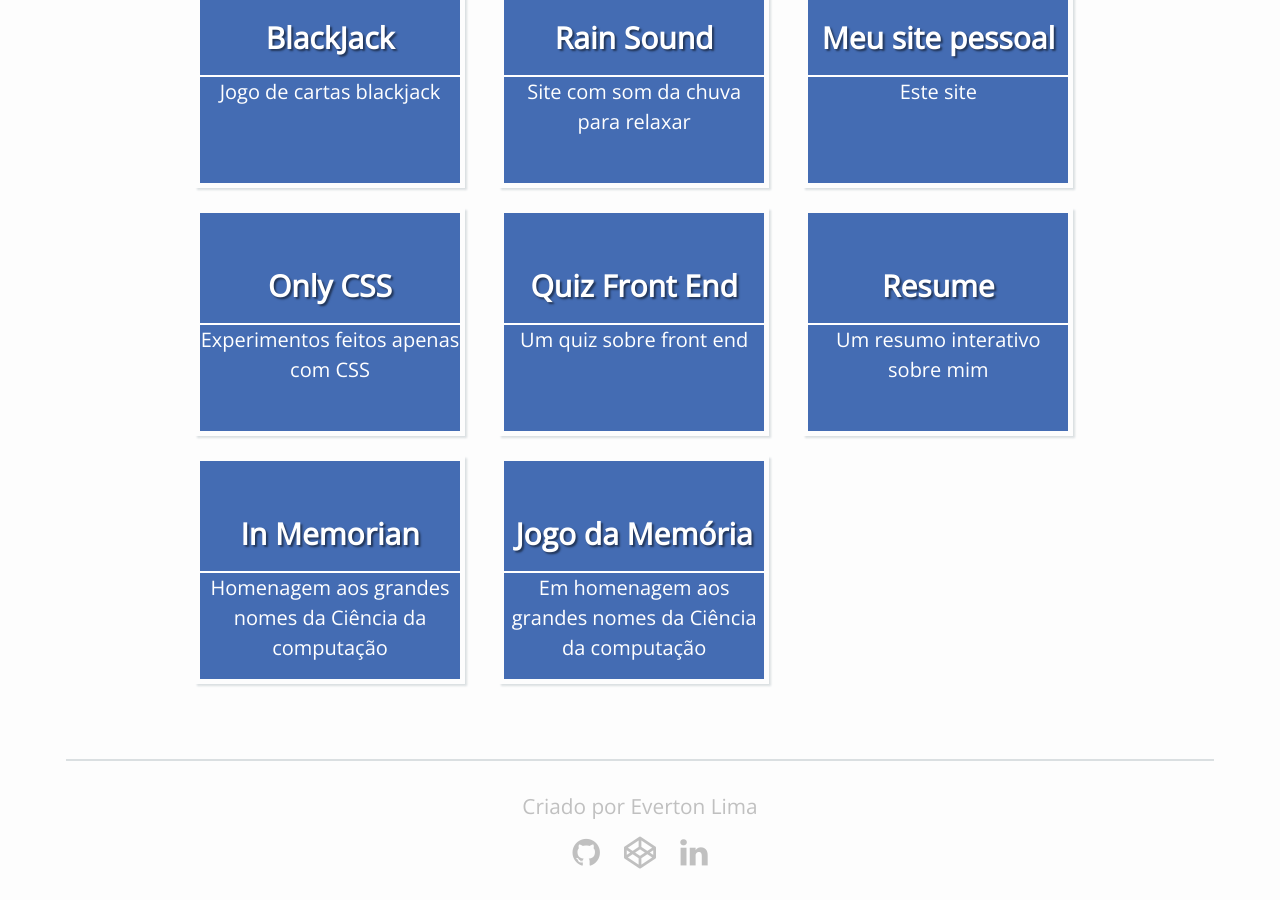
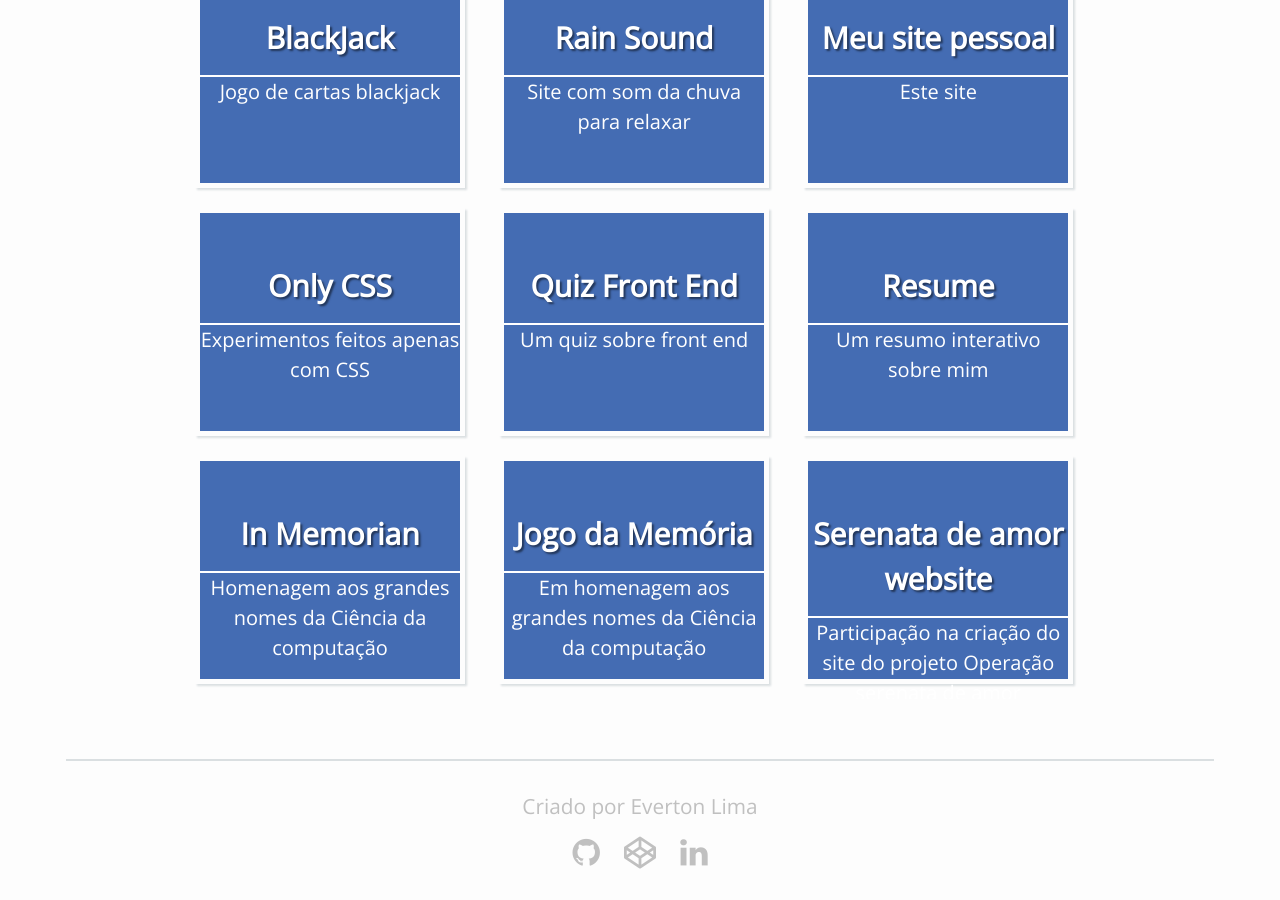
Before and after one commit to evertonl1ma/evertonl1ma.github.io, a Jekyll site: the page built from projetos.md, in a window 1280 px wide and 900 px high, scrolled down 630 px. Built offline with Jekyll 4.4.1, drawn with Linux system fonts in a browser that asks for light colours.

Commit message:
Colocando novos projetos

```diff
--- a/_includes/projetos.html
+++ b/_includes/projetos.html
@@ -188,8 +188,8 @@
         </div>
         <div class="description">
           <p class="nome-secao">Tecnologias usadas</p>
-          <p class="descricao">HTML5, Sass, JS</p>
-          <a href="http://evertondelima.com.br/in-memorian/" target="_blank" class="btn-more">Ver projeto</a>
+          <p class="descricao">HTML5, Sass, Express, Angular</p>
+          <a href="https://in-memorian.herokuapp.com/home" target="_blank" class="btn-more">Ver projeto</a>
         </div>
         </div>
         </div>
@@ -212,4 +212,24 @@
         </div>
         </div>
         </div>
+
+
+      <div class="thumbnail-project">
+      <div class="project">
+          <div class="content">
+            <div class="title-project">
+             <p>Serenata de amor website</p>
+            </div>
+
+           <div class="descricao">
+            <p>Participação na criação do site do projeto Operação serenata de amor</p>
+           </div>
+        </div>
+        <div class="description">
+          <p class="nome-secao">Tecnologias usadas</p>
+          <p class="descricao">HTML5, Sass, jQuery, Jekyll</p>
+          <a href="https://serenatadeamor.org/" target="_blank" class="btn-more">Ver projeto</a>
+        </div>
+        </div>
+        </div>
 </div>
```
